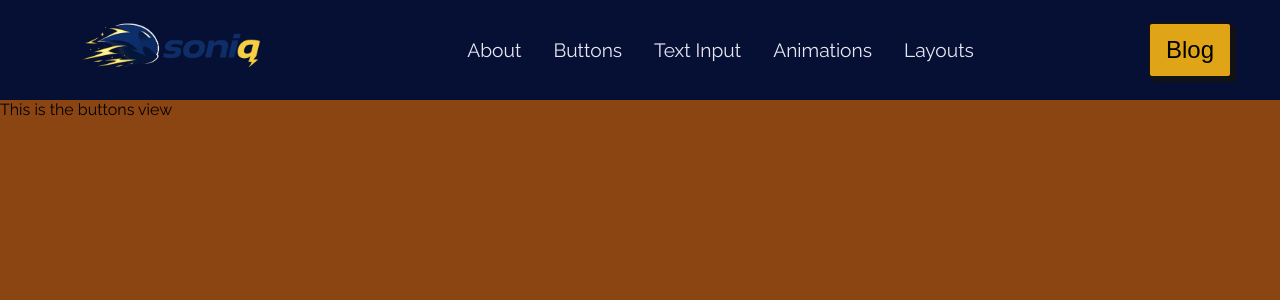
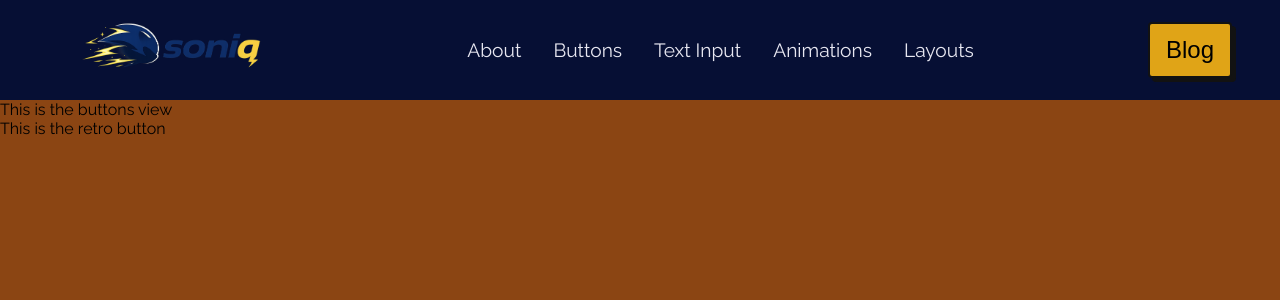
Before and after one commit to yusef-codes10/css-lab-vue, a Vue app: page /buttons in a window 1280 px wide. Shown: the top 300 px of the page. Built offline with nearby package versions, Linux system fonts and the light colour scheme; a web font is replaced by a local one.

Commit message:
retro button component defined

```diff
--- /dev/null
+++ b/src/components/buttons/RetroButton.vue
@@ -0,0 +1,5 @@
+<script setup></script>
+<template>
+  <div>This is the retro button</div>
+</template>
+<style scoped></style>
--- a/src/views/ButtonsView.vue
+++ b/src/views/ButtonsView.vue
@@ -1,7 +1,12 @@
-<script></script>
+<script setup>
+import RetroButton from '@/components/buttons/RetroButton.vue'
+</script>
 
 <template>
-  <div class="buttons">This is the buttons view</div>
+  <div class="buttons">
+    This is the buttons view
+    <RetroButton />
+  </div>
 </template>
 
 <style scoped>
```
